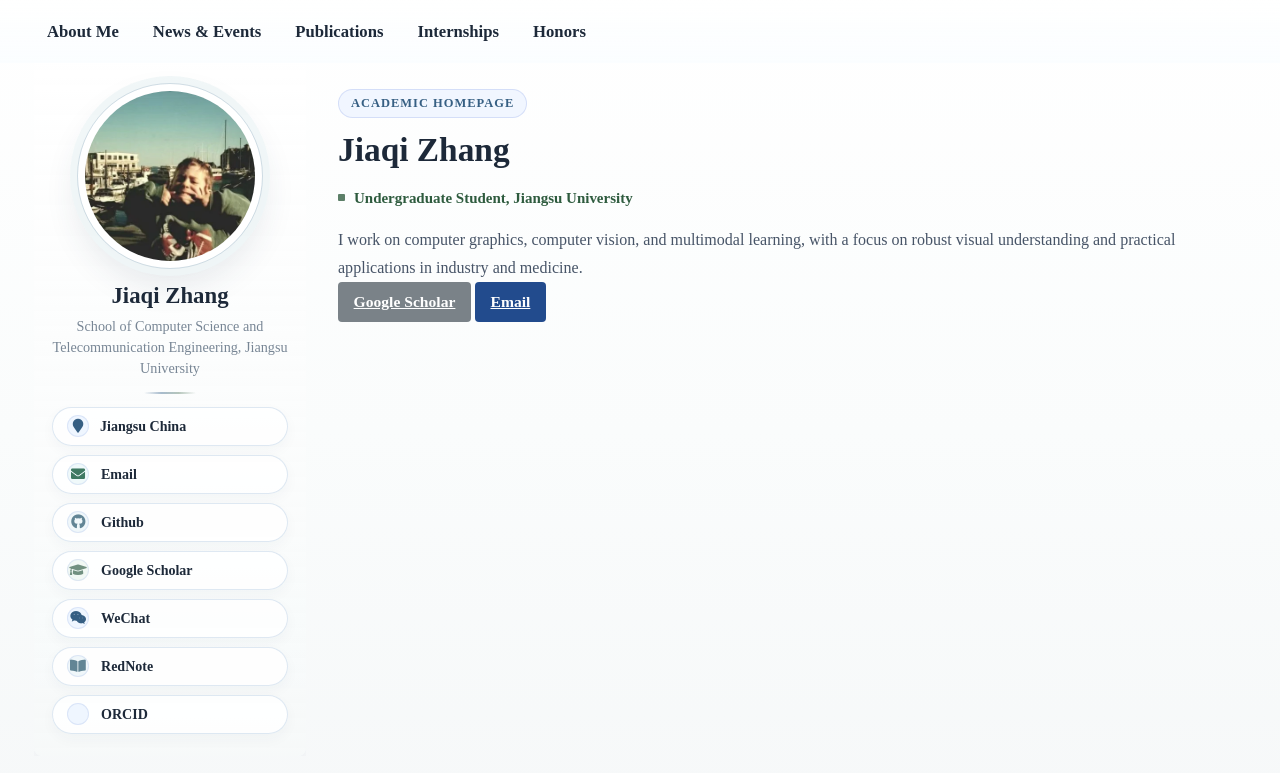
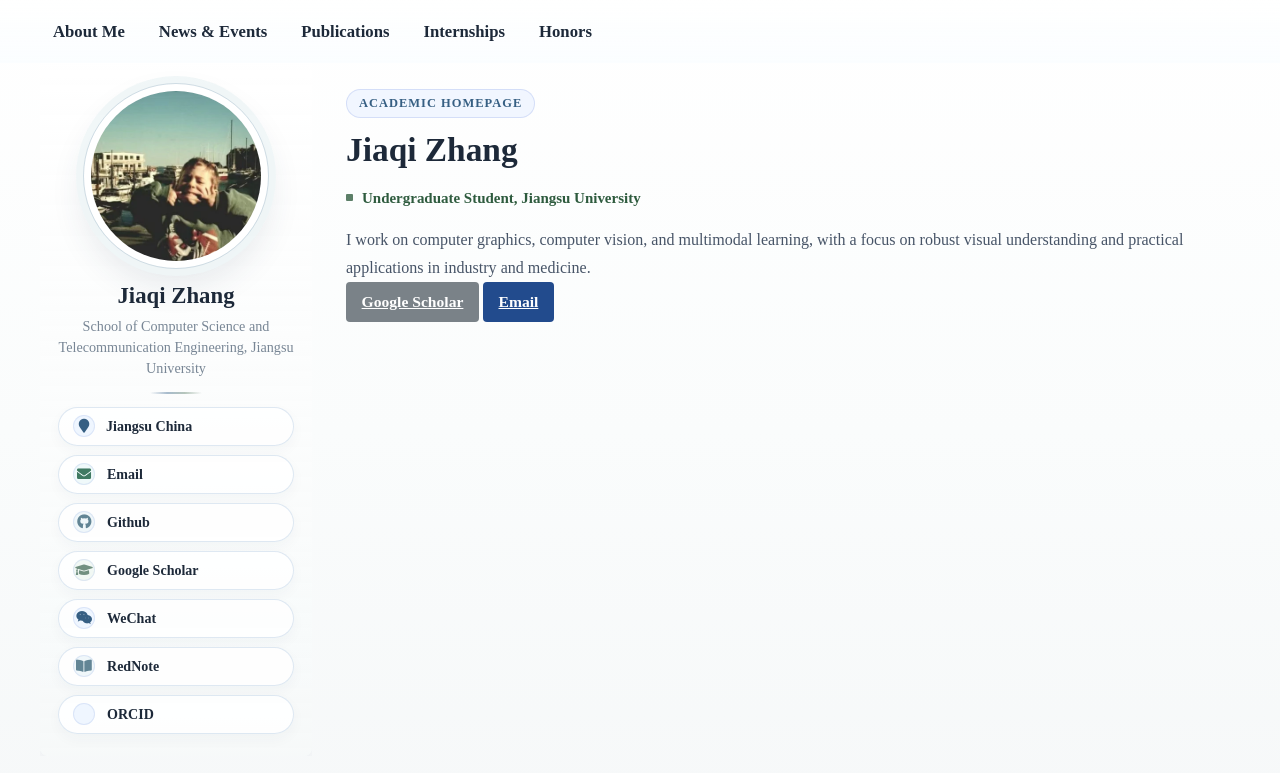
Before and after one commit to JiaqiZhang-Sengoku/JiaqiZhang-Sengoku.github.io, a Jekyll site: the page built from _pages/includes/homepage.md, in a window 1280 px wide. Shown: the top 773 px of the page. Built offline with Jekyll 4.4.1, drawn with Linux system fonts in a browser that asks for light colours; our own code applies the rules of GitHub Pages for plain Markdown files.

Commit message:
20260707

```diff
--- a/assets/css/main.scss
+++ b/assets/css/main.scss
@@ -73,9 +73,9 @@
     --accent-warm-soft: rgba(113, 144, 128, 0.11);
     --accepted-green: #2e5b3e;
     --first-author-orange: #e4572e;
-    --max-page-width: 1520px;
-    --content-width: 1140px;
-    --page-side-padding: 34px;
+    --max-page-width: 1460px;
+    --content-width: 1080px;
+    --page-side-padding: 40px;
     --sidebar-width: 272px;
     --masthead-height: 62px;
     --anchor-offset: 92px;
@@ -260,7 +260,7 @@
 #main {
     display: grid !important;
     grid-template-columns: var(--sidebar-width) minmax(0, 1fr);
-    gap: 32px;
+    gap: 34px;
     max-width: var(--max-page-width) !important;
     margin: 0 auto !important;
     padding: 0 var(--page-side-padding) 50px !important;
```
